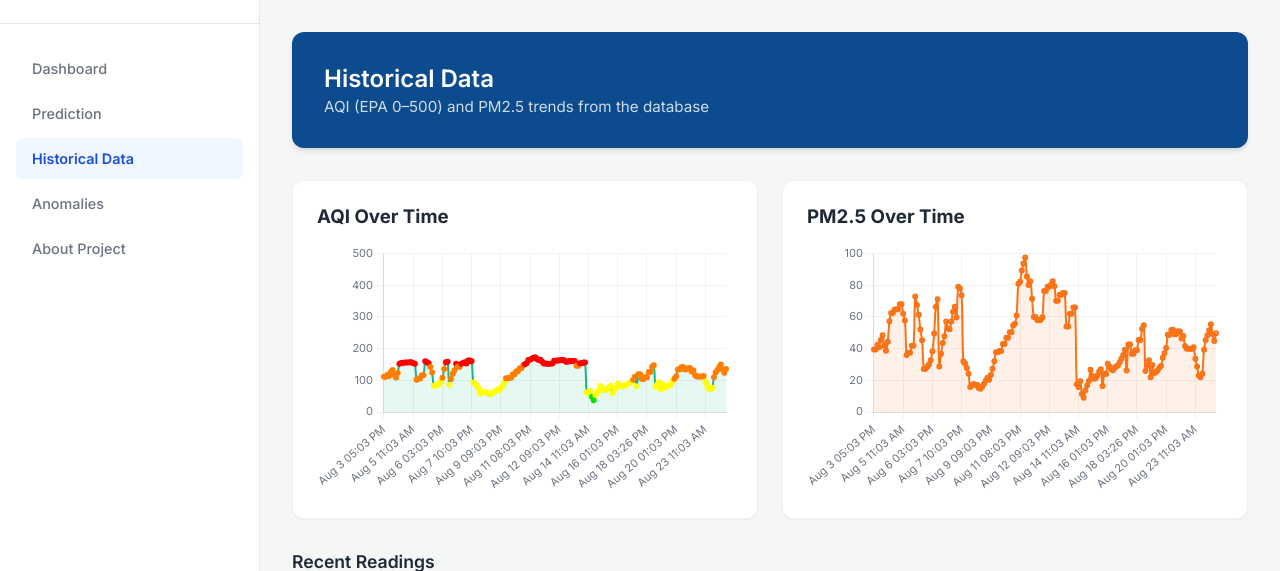
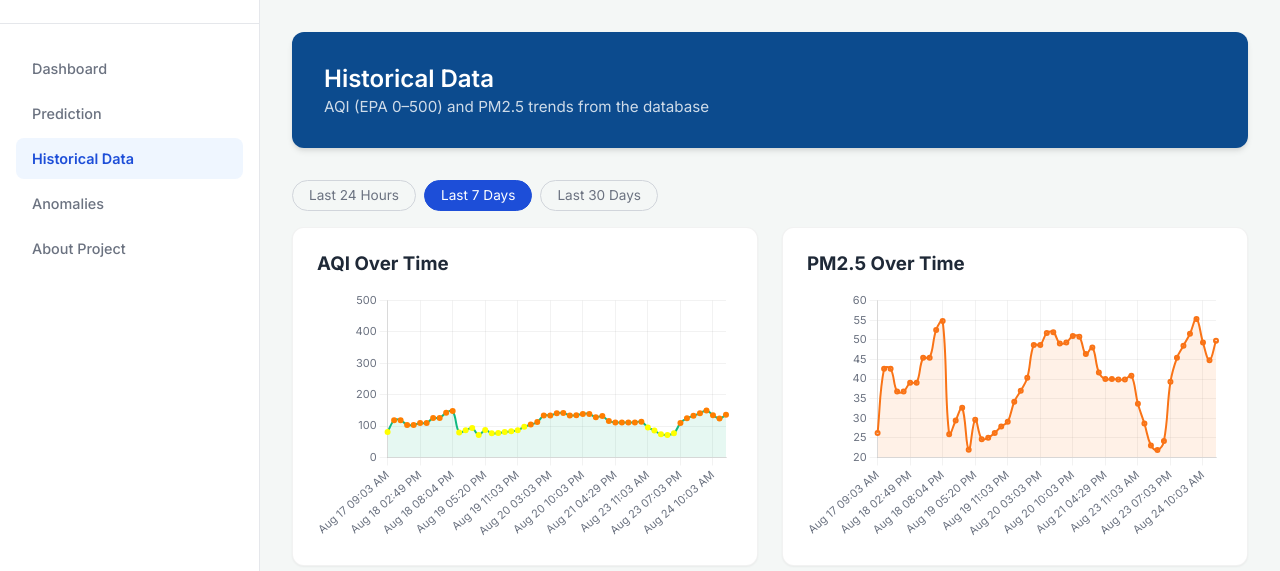
Before and after one commit to ProgAbhishek/aqi-prediction-system, a Django app: page /historical/ in a window 1280 px wide. Shown: the part 64-635 px from the top of the page. Run offline with Django 5.2, Linux system fonts and the light colour scheme; data comes from the database, SQL or seed files in the repository.

Commit message:
feat: add time range filters to AQI trend charts
- Add get_historical_data_all() to services.py (no limit)

- Both views pass all records for client-side filtering

- Dashboard chart: 24h / 7d / 30d filters (default 24h)

- Historical chart: same filters (default 7d)

- Pill-style filter buttons with active state

```diff
--- a/dashboard/services.py
+++ b/dashboard/services.py
@@ -373,3 +373,30 @@ def get_historical_data(limit=200):
         d['aqi'] = d.pop('calculated_aqi') or d.pop('aqi')
         result.append(d)
     return result
+
+
+def get_historical_data_all():
+    """Return ALL records ordered chronologically for chart rendering.
+
+    Used by pages with client-side time range filters (24h / 7d / 30d).
+    Returns a list of dicts with keys: timestamp, aqi, pm2_5.
+    Ordered oldest-first (ASC) so charts draw left-to-right in time.
+    """
+    try:
+        conn = _connect()
+        try:
+            rows = conn.execute(
+                'SELECT timestamp, calculated_aqi, aqi, pm2_5 '
+                'FROM air_quality ORDER BY id ASC'
+            ).fetchall()
+        finally:
+            conn.close()
+    except sqlite3.Error:
+        return []
+
+    result = []
+    for row in rows:
+        d = dict(row)
+        d['aqi'] = d.pop('calculated_aqi') or d.pop('aqi')
+        result.append(d)
+    return result
--- a/dashboard/views.py
+++ b/dashboard/views.py
@@ -35,8 +35,8 @@ def index(request):
     # Build pollutant list for the dashboard
     pollutants = services.get_pollutants(latest) if latest else []
 
-    # Historical data for the inline AQI trend chart
-    historical_data = services.get_historical_data(50)
+    # Historical data for the inline AQI trend chart (all records for filtering)
+    historical_data = services.get_historical_data_all()
 
     context = {
         'latest': latest,
@@ -82,7 +82,7 @@ def historical(request):
     context = {
         'total_records': services.count_records(),
         'recent': services.get_recent_readings(20),
-        'historical_json': json.dumps(services.get_historical_data()),
+        'historical_json': json.dumps(services.get_historical_data_all()),
     }
     return render(request, 'dashboard/historical.html', context)
 
--- a/static/css/style.css
+++ b/static/css/style.css
@@ -385,6 +385,34 @@ body {
     position: relative;
     margin-top: 1rem;
 }
+
+/* Chart filter buttons */
+.chart-filters {
+    display: flex;
+    gap: 0.5rem;
+    margin-bottom: 1rem;
+}
+.filter-btn {
+    padding: 0.4rem 1rem;
+    border-radius: 20px;
+    border: 1px solid #d1d5db;
+    background: transparent;
+    color: #6B7280;
+    cursor: pointer;
+    font-size: 0.85rem;
+    font-family: 'Inter', sans-serif;
+    transition: all 0.2s ease;
+}
+.filter-btn:hover {
+    border-color: #1D4ED8;
+    color: #1D4ED8;
+}
+.filter-btn.active {
+    background: #1D4ED8;
+    color: #fff;
+    border-color: #1D4ED8;
+}
+
 .chart-single {
     margin-bottom: 2rem;
 }
--- a/templates/dashboard/historical.html
+++ b/templates/dashboard/historical.html
@@ -8,6 +8,12 @@
 <div class="page-header">
     <h1>Historical Data</h1>
     <p class="subtitle">AQI (EPA 0–500) and PM2.5 trends from the database</p>
+</div>
+
+<div class="chart-filters">
+    <button class="filter-btn" onclick="filterHistoricalChart(24, this)">Last 24 Hours</button>
+    <button class="filter-btn active" onclick="filterHistoricalChart(168, this)">Last 7 Days</button>
+    <button class="filter-btn" onclick="filterHistoricalChart(720, this)">Last 30 Days</button>
 </div>
 
 <div class="charts-grid">
@@ -65,17 +71,8 @@
 
 {% block extra_scripts %}
 <script>
-const historicalData = {{ historical_json|safe }};
-
-if (historicalData.length > 0) {
-    const labels = historicalData.map(d => {
-        const dt = new Date(d.timestamp);
-        return dt.toLocaleDateString('en-US', { month: 'short', day: 'numeric' }) + ' ' +
-               dt.toLocaleTimeString('en-US', { hour: '2-digit', minute: '2-digit' });
-    });
-
-    const aqiValues = historicalData.map(d => d.aqi);
-    const pm25Values = historicalData.map(d => d.pm2_5);
+const allHistoricalData = {{ historical_json|safe }};
+let aqiChart, pm25Chart;
 
 function aqiColor(v) {
     if (v <= 50) return '#00E400';
@@ -85,7 +82,6 @@ if (historicalData.length > 0) {
     if (v <= 300) return '#8F3F97';
     return '#7E0023';
 }
-    const pointColors = aqiValues.map(v => aqiColor(v));
 
 const gridColor = 'rgba(0, 0, 0, 0.05)';
 const tickColor = '#6B7280';
@@ -116,7 +112,30 @@ if (historicalData.length > 0) {
     elements: { point: { radius: 2, hoverRadius: 5 }, line: { tension: 0.4 } }
 };
 
-    new Chart(document.getElementById('aqiChart'), {
+function filterHistoricalChart(hours, btn) {
+    document.querySelectorAll('.chart-filters .filter-btn').forEach(b => b.classList.remove('active'));
+    btn.classList.add('active');
+
+    const cutoff = new Date(Date.now() - hours * 3600000);
+    const filtered = allHistoricalData.filter(d => new Date(d.timestamp) >= cutoff);
+
+    const labels = filtered.map(d => {
+        const dt = new Date(d.timestamp);
+        return dt.toLocaleDateString('en-US', { month: 'short', day: 'numeric' }) + ' ' +
+               dt.toLocaleTimeString('en-US', { hour: '2-digit', minute: '2-digit' });
+    });
+    const aqiValues = filtered.map(d => d.aqi);
+    const pm25Values = filtered.map(d => d.pm2_5);
+    const pointColors = aqiValues.map(v => aqiColor(v));
+
+    if (aqiChart) {
+        aqiChart.data.labels = labels;
+        aqiChart.data.datasets[0].data = aqiValues;
+        aqiChart.data.datasets[0].pointBackgroundColor = pointColors;
+        aqiChart.data.datasets[0].pointBorderColor = pointColors;
+        aqiChart.update();
+    } else {
+        aqiChart = new Chart(document.getElementById('aqiChart'), {
             type: 'line',
             data: {
                 labels: labels,
@@ -144,8 +163,14 @@ if (historicalData.length > 0) {
                 }
             }
         });
+    }
 
-    new Chart(document.getElementById('pm25Chart'), {
+    if (pm25Chart) {
+        pm25Chart.data.labels = labels;
+        pm25Chart.data.datasets[0].data = pm25Values;
+        pm25Chart.update();
+    } else {
+        pm25Chart = new Chart(document.getElementById('pm25Chart'), {
             type: 'line',
             data: {
                 labels: labels,
@@ -161,5 +186,10 @@ if (historicalData.length > 0) {
             options: commonOptions
         });
     }
+}
+
+if (allHistoricalData.length > 0) {
+    filterHistoricalChart(168, document.querySelector('.chart-filters .filter-btn.active'));
+}
 </script>
 {% endblock %}
```
Also changed, not shown: templates/dashboard/index.html (+33 -12 lines). Lines whose indentation alone changed are shown as unchanged.
